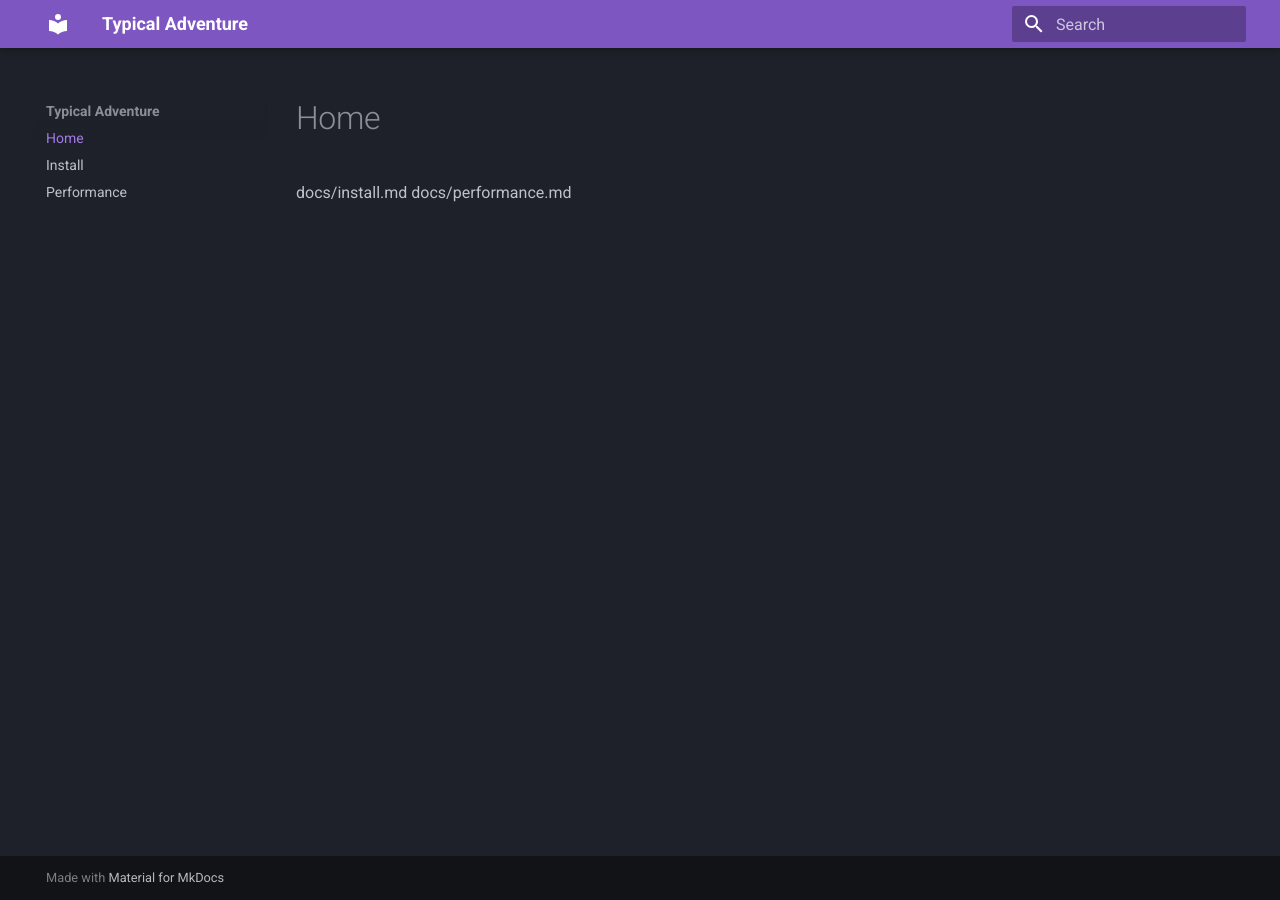
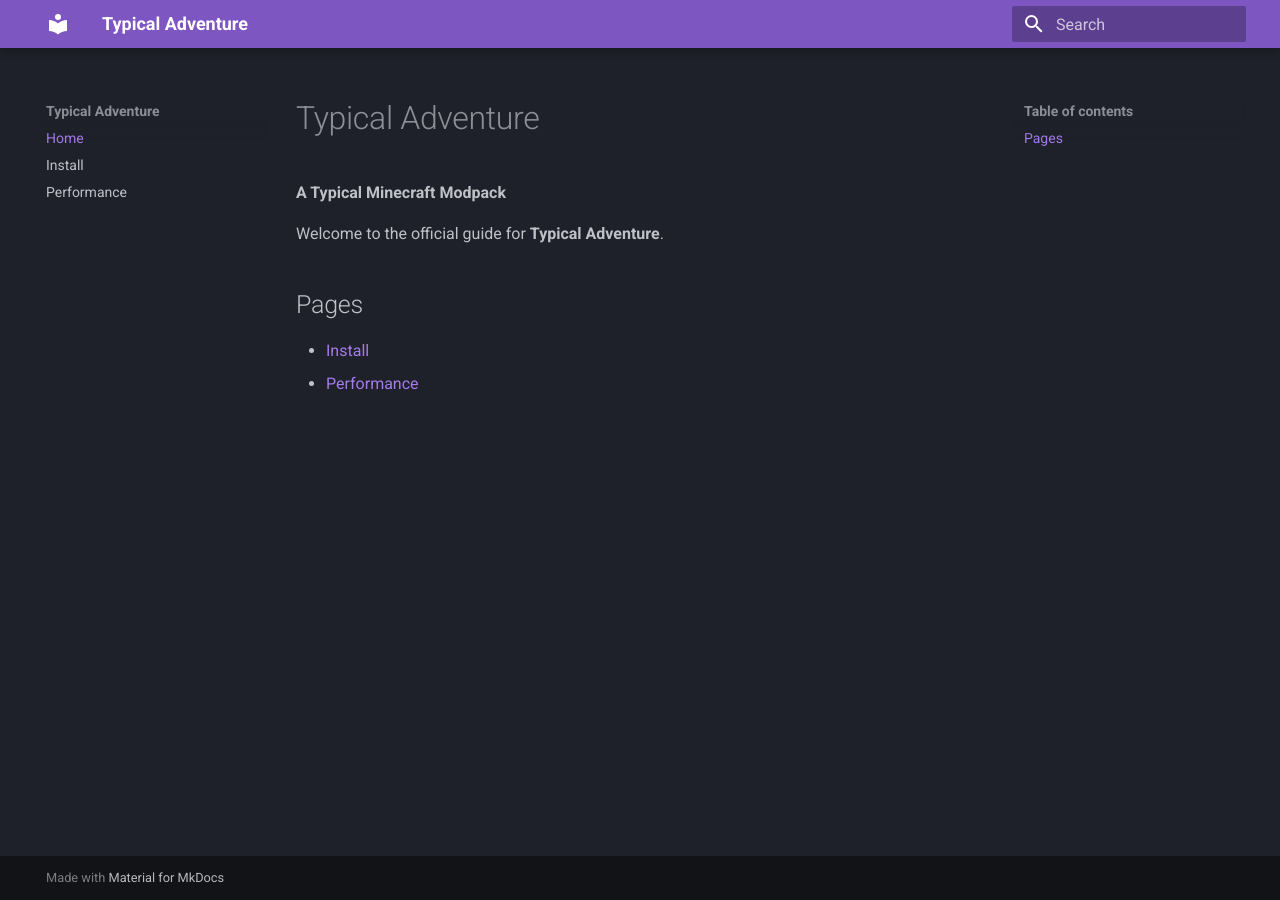
Before and after one commit to Cynsco/Typical-Adventure, an MkDocs documentation site: the page built from docs/index.md, in a window 1280 px wide. Built offline with MkDocs 1.6.1 and Material for MkDocs 9.7.7, drawn with Linux system fonts in a browser that asks for light colours.

Commit message:
Update index.md

```diff
--- a/docs/index.md
+++ b/docs/index.md
@@ -1,2 +1,9 @@
-docs/install.md
-docs/performance.md
+# Typical Adventure
+
+**A Typical Minecraft Modpack**
+
+Welcome to the official guide for **Typical Adventure**.
+
+## Pages
+- [Install](install.md)
+- [Performance](performance.md)
```
